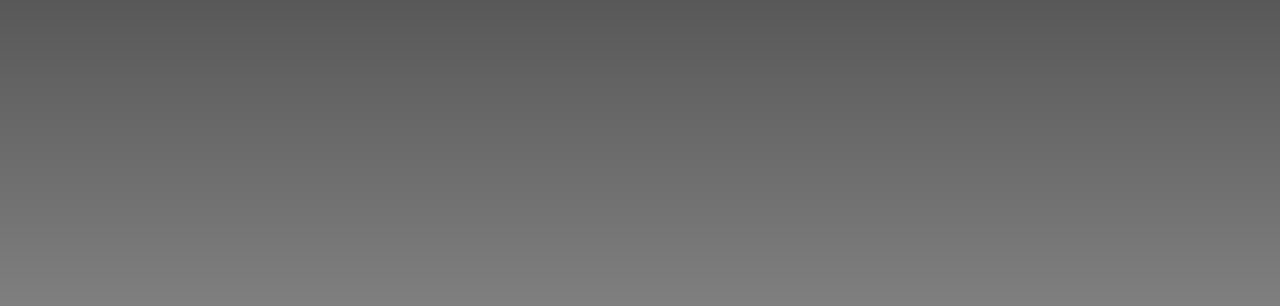
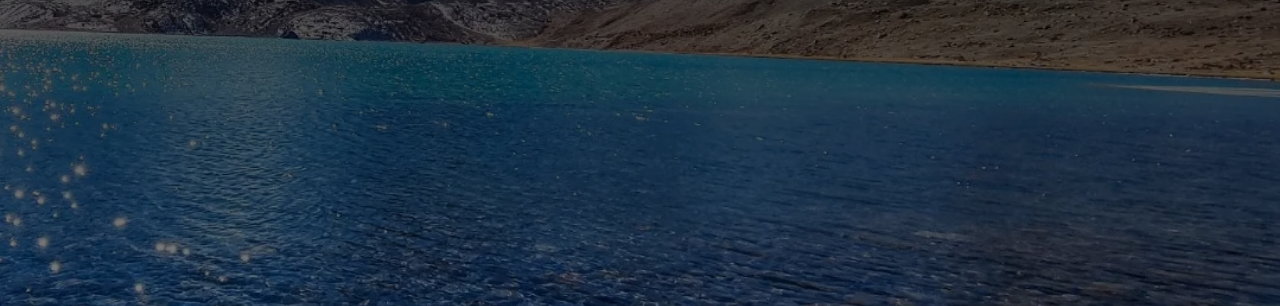
Before and after one commit to anshaafridi75/insta, a plain HTML site: page index.html in a window 1280 px wide. Shown: the part 494-800 px from the top of the page. Drawn offline with Linux system fonts and the light colour scheme.

Commit message:
image added

```diff
--- a/style.css
+++ b/style.css
@@ -8,7 +8,7 @@
 header{
     width: 100%;
     height: 100vh;
-    background: linear-gradient(rgba(0,0,0,0.9),rgba(0,0,0,0.5)), url(Capture.PNG);
+    background: linear-gradient(rgba(0,0,0,0.9),rgba(0,0,0,0.5)), url(Capture.webp);
     background-size: cover;
 }
 nav{
```
